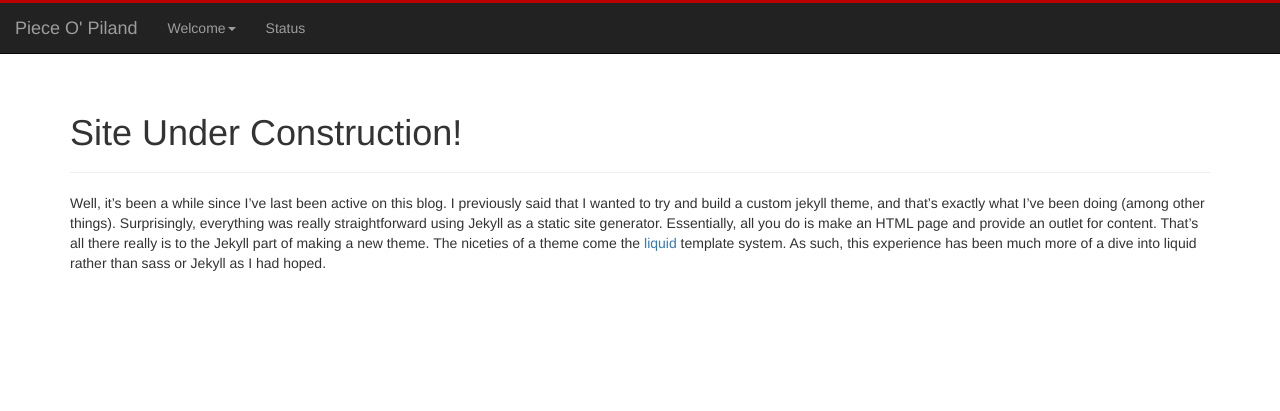
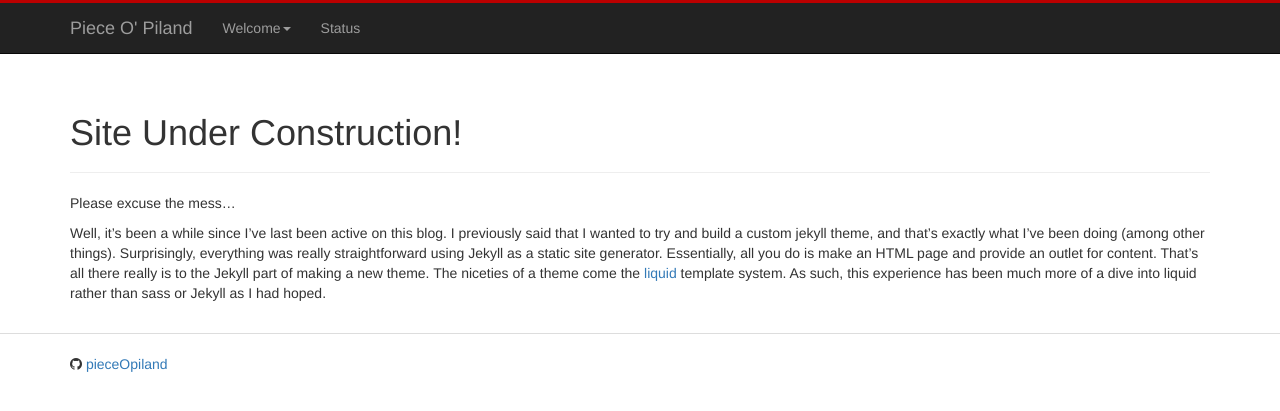
Before and after one commit to pieceOpiland/pieceOpiland.github.io, a Jekyll site: the page built from _posts/2017-02-26-under-construction.markdown, in a window 1280 px wide. Shown: the top 411 px of the page. Built offline with Jekyll 4.4.1, drawn with Linux system fonts in a browser that asks for light colours; nearby versions of some CDN libraries.

Commit message:
Adding FontAwesome and a footer.

```diff
--- /dev/null
+++ b/_includes/footer.html
@@ -0,0 +1,6 @@
+<footer>
+    <div class="container">
+        <i class="fa fa-github" aria-hidden="true"></i>
+        <a href="https://github.com/{{ site.github_username }}">{{ site.github_username }}</a>
+    </div>
+</footer>
--- a/_includes/head.html
+++ b/_includes/head.html
@@ -7,6 +7,11 @@
 <link rel="stylesheet"
       href="https://maxcdn.bootstrapcdn.com/bootstrap/3.3.7/css/bootstrap.min.css"
       integrity="sha384-BVYiiSIFeK1dGmJRAkycuHAHRg32OmUcww7on3RYdg4Va+PmSTsz/K68vbdEjh4u"
+      crossorigin="anonymous" />
+
+<link rel="stylesheet"
+      href="https://maxcdn.bootstrapcdn.com/font-awesome/4.7.0/css/font-awesome.min.css"
+      integrity="sha384-wvfXpqpZZVQGK6TAh5PVlGOfQNHSoD2xbE+QkPxCAFlNEevoEH3Sl0sibVcOQVnN"
       crossorigin="anonymous" />
 
 <link rel="stylesheet"
--- a/_includes/header.html
+++ b/_includes/header.html
@@ -1,5 +1,5 @@
 <nav class="navbar navbar-inverse navbar-fixed-top">
-    <div class="container-fluid">
+    <div class="container">
         <div class="navbar-header">
             <button type="button" class="navbar-toggle collapsed" data-toggle="collapse" data-target="#navbarContent" aria-expanded="false">
                 <span class="sr-only">Toggle navigation</span>
--- a/_layouts/default.html
+++ b/_layouts/default.html
@@ -5,8 +5,9 @@
 </head>
 <body>
 {% include header.html %}
-<div class="container">
+<main class="container">
     {{ content }}
-</div>
+</main>
+{% include footer.html %}
 </body>
 </html>
--- a/_posts/2017-02-26-under-construction.markdown
+++ b/_posts/2017-02-26-under-construction.markdown
@@ -5,6 +5,8 @@ date:  2017-02-26 16:47:00 -0500
 categories: welcome status
 ---
 
+Please excuse the mess...
+
 Well, it's been a while since I've last been active on this blog. I previously said that I wanted to try and build a
 custom jekyll theme, and that's exactly what I've been doing (among other things). Surprisingly, everything was really
 straightforward using Jekyll as a static site generator. Essentially, all you do is make an HTML page and provide an
--- /dev/null
+++ b/_sass/_footer.scss
@@ -0,0 +1,5 @@
+footer {
+  border-top: 1px solid #DDD;
+  padding: 20px 0 0 0;
+  margin: 20px 0 0 0;
+}
--- a/_sass/main.scss
+++ b/_sass/main.scss
@@ -5,3 +5,4 @@ body {
 }
 
 @import "_header";
+@import "_footer";
--- a/assets/main.scss
+++ b/assets/main.scss
@@ -1,5 +1,5 @@
 ---
-# Frontmatter should help?
+# Blank front matter!
 ---
 
 @import "main";
```
